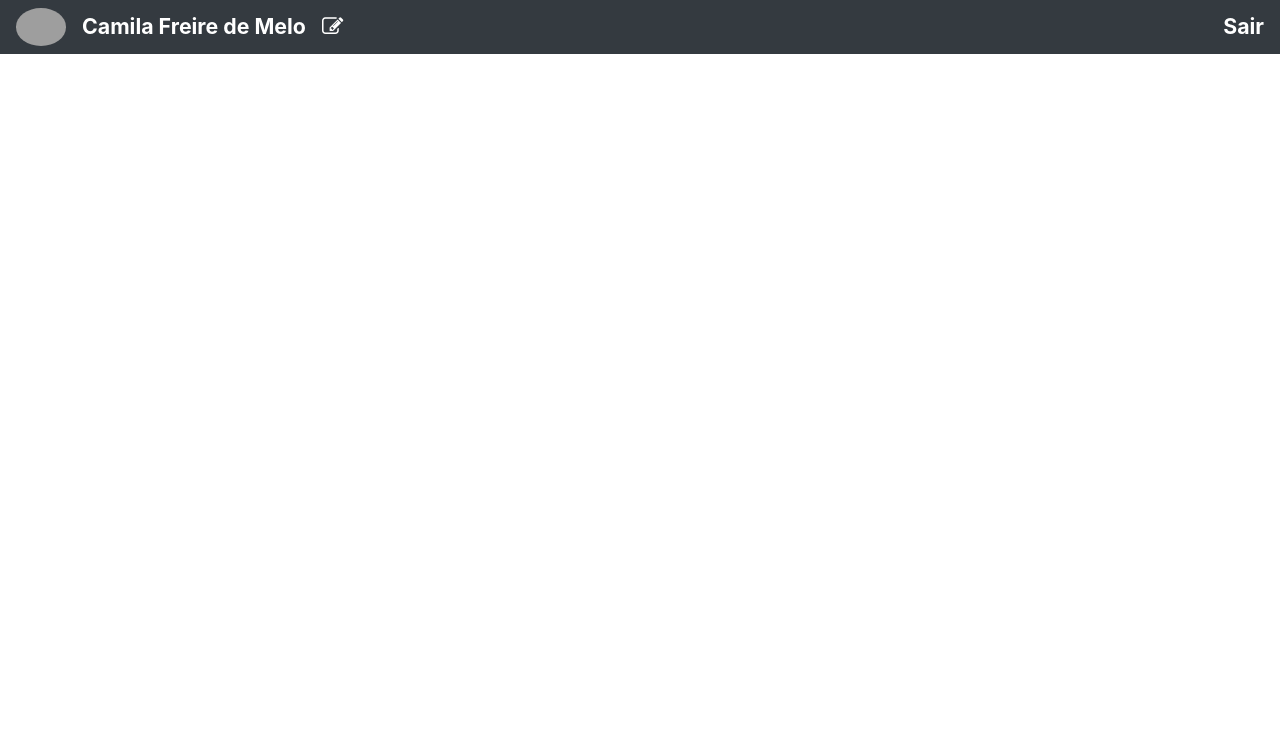
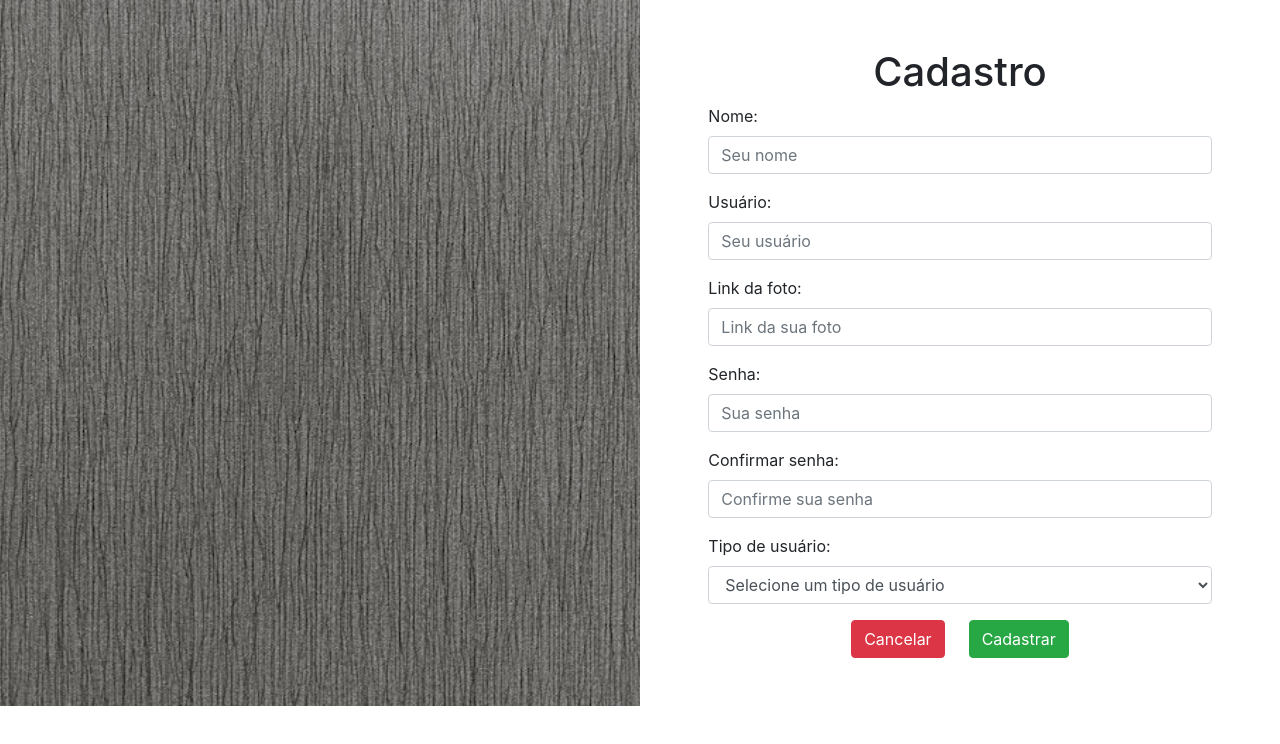
Before and after one commit to cfdmelo/Blog-Pessoal-Projeto-v2, an Angular app: page /#/entrar in a window 1280 px wide. Shown: the top 744 px of the page. Built offline with nearby package versions, Linux system fonts and the light colour scheme; grey boxes are pictures that could not be loaded.

Commit message:
Entrar e Cadastro

```diff
--- a/src/app/app.component.html
+++ b/src/app/app.component.html
@@ -1 +1 @@
-<app-menu></app-menu>
+<app-cadastrar></app-cadastrar>
--- a/src/app/app.module.ts
+++ b/src/app/app.module.ts
@@ -5,12 +5,16 @@ import { AppRoutingModule } from './app-routing.module';
 import { AppComponent } from './app.component';
 import { MenuComponent } from './menu/menu.component';
 import { RodapeComponent } from './rodape/rodape.component';
+import { EntrarComponent } from './entrar/entrar.component';
+import { CadastrarComponent } from './cadastrar/cadastrar.component';
 
 @NgModule({
   declarations: [
     AppComponent,
     MenuComponent,
-    RodapeComponent
+    RodapeComponent,
+    EntrarComponent,
+    CadastrarComponent
   ],
   imports: [
     BrowserModule,
--- /dev/null
+++ b/src/app/cadastrar/cadastrar.component.css
@@ -0,0 +1,9 @@
+#img-bg{
+    background-image:url('../../assets/img/fundo-2.jpg');
+
+    min-height: 695px;
+
+    background-position: center;
+    background-repeat: no-repeat;
+    background-size: cover;
+}
--- /dev/null
+++ b/src/app/cadastrar/cadastrar.component.html
@@ -0,0 +1,57 @@
+<div class="container-fluid">
+    <div class="row">
+        <div class="col-md-6" id="img-bg"> </div>
+
+        <div class="col-md-6 mt-5 mb-5">
+
+            <div class="row d-flex justify-content-center">
+                <div class="col-md-10">
+
+                    <h1 class="text-center">Cadastro</h1>
+                    <div class="form-group">
+                        <label for="nome"> Nome: </label>
+                        <input class="form-control" type="text" name="nome" id="nome" placeholder="Seu nome">
+                    </div>
+
+                    <div class="form-group">
+                        <label for="usuario"> Usuário: </label>
+                        <input class="form-control" type="text" name="usuario" id="usuario" placeholder="Seu usuário">
+                    </div>
+
+                    <div class="form-group">
+                        <label for="foto"> Link da foto: </label>
+                        <input class="form-control" type="text" name="foto" id="foto" placeholder="Link da sua foto">
+                    </div>
+
+                    <div class="form-group">
+                        <label for=" senha"> Senha: </label>
+                        <input class="form-control" type="password" name="senha" id="senha" placeholder="Sua senha">
+                    </div>
+
+                    <div class="form-group">
+                        <label for=" comfirmarSenha"> Confirmar senha: </label>
+                        <input class="form-control" type="password" name="comfirmarSenha" id="comfirmarSenha"
+                            placeholder="Confirme sua senha">
+                    </div>
+
+
+                    <div class="form-group">
+                        <label for=" tipoUsuario"> Tipo de usuário: </label>
+                        <select class="form-control" name="tipo" id="tipo">
+                        <option> Selecione um tipo de usuário </option>
+                        <option value="normal"> Normal </option>
+                        <option value="adm"> Administrador </option>
+                        </select>
+                    </div>
+
+                    <div class="d-flex justify-content-center">
+                        <button type="submit" class="btn btn-danger mr-4">Cancelar</button>
+                        <button type="submit" class="btn btn-success">Cadastrar</button>
+
+                    </div>
+
+                </div>
+            </div>
+        </div>
+    </div>
+</div>
--- /dev/null
+++ b/src/app/cadastrar/cadastrar.component.ts
@@ -0,0 +1,15 @@
+import { Component, OnInit } from '@angular/core';
+
+@Component({
+  selector: 'app-cadastrar',
+  templateUrl: './cadastrar.component.html',
+  styleUrls: ['./cadastrar.component.css']
+})
+export class CadastrarComponent implements OnInit {
+
+  constructor() { }
+
+  ngOnInit(): void {
+  }
+
+}
--- /dev/null
+++ b/src/app/entrar/entrar.component.css
@@ -0,0 +1,9 @@
+#img-bg{
+    background-image:url('../../assets/img/plano-de-fundo.webp');
+
+    min-height: 695px;
+
+    background-position: center;
+    background-repeat: no-repeat;
+    background-size: cover;
+}
--- /dev/null
+++ b/src/app/entrar/entrar.component.html
@@ -0,0 +1,37 @@
+<div class="container-fluid">
+
+    <div class="row d-flex align-items-center">
+
+        <div class="col-md-6">
+
+        <div class="row d-flex justify-content-center">
+            <div class="col-md-6">
+                <h1 class="text-center mb-3">Entrar</h1>
+
+                <div class="form-group">
+                    <label for="usuario"> Usuário: </label>
+                    <input class="form-control" type ="text" name="usuario" id="usuario" placeholder="Seu usuário">
+                </div>
+                <div class="form-group">
+                    <label for=" senha"> Senha: </label>
+                    <input class="form-control" type = "password" name="senha" id="senha" placeholder="Sua senha">
+                </div>
+
+                <div class="d-flex justify-content-center">
+                    <button type="submit" class="btn btn-success">Entrar</button>
+                </div>
+
+                <hr class="mt-5 mb-5"> Não tem uma conta? <a href=""> Cadastre-se </a>
+
+                <p class="text-center"></p>
+
+            </div>
+        </div>
+
+
+        </div>
+
+        <div class="col-md-6" id="img-bg"> </div>
+
+    </div>
+</div>
--- /dev/null
+++ b/src/app/entrar/entrar.component.ts
@@ -0,0 +1,15 @@
+import { Component, OnInit } from '@angular/core';
+
+@Component({
+  selector: 'app-entrar',
+  templateUrl: './entrar.component.html',
+  styleUrls: ['./entrar.component.css']
+})
+export class EntrarComponent implements OnInit {
+
+  constructor() { }
+
+  ngOnInit(): void {
+  }
+
+}
```
Also changed, not shown: src/assets/img/fundo-2.jpg (added), src/assets/img/plano-de-fundo.webp (added).
